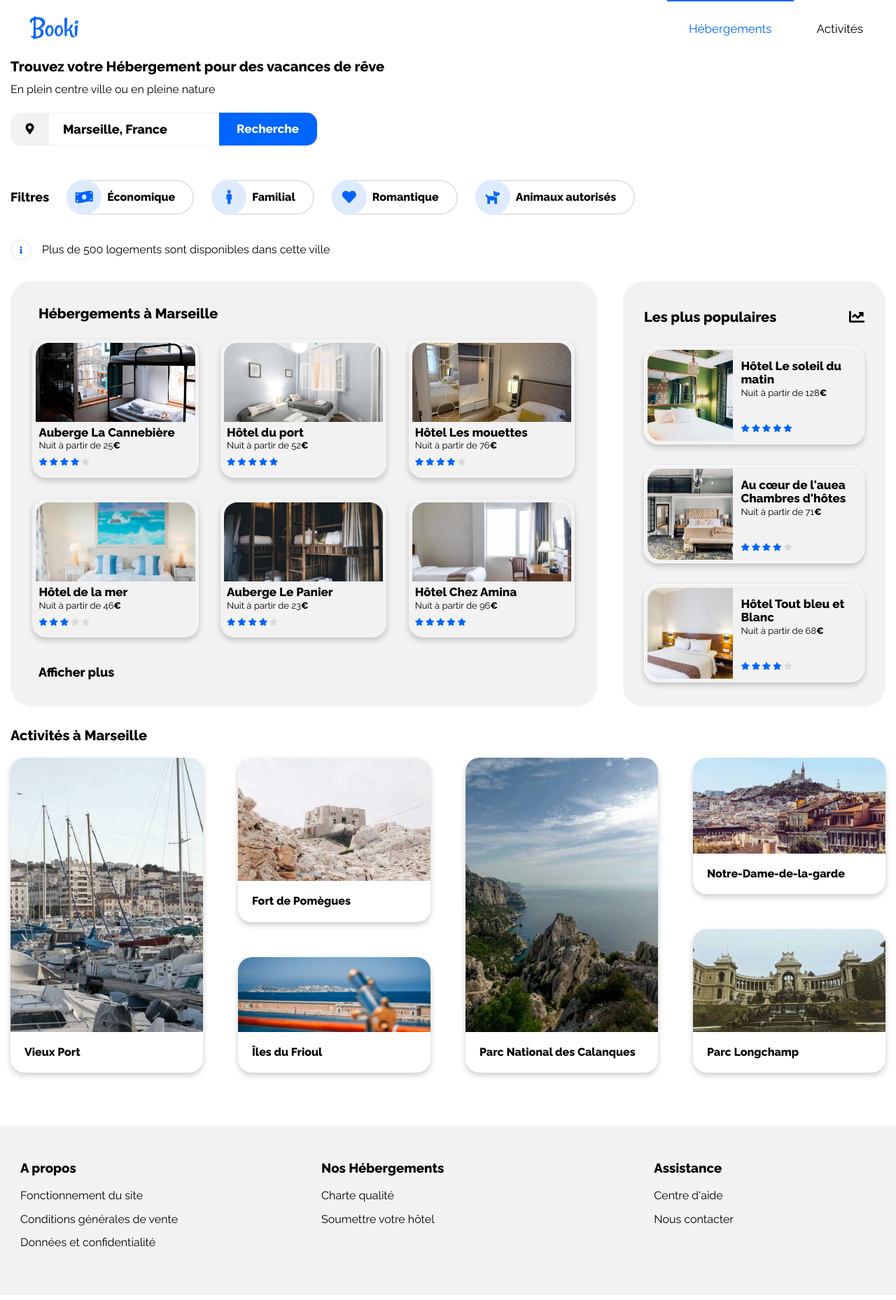
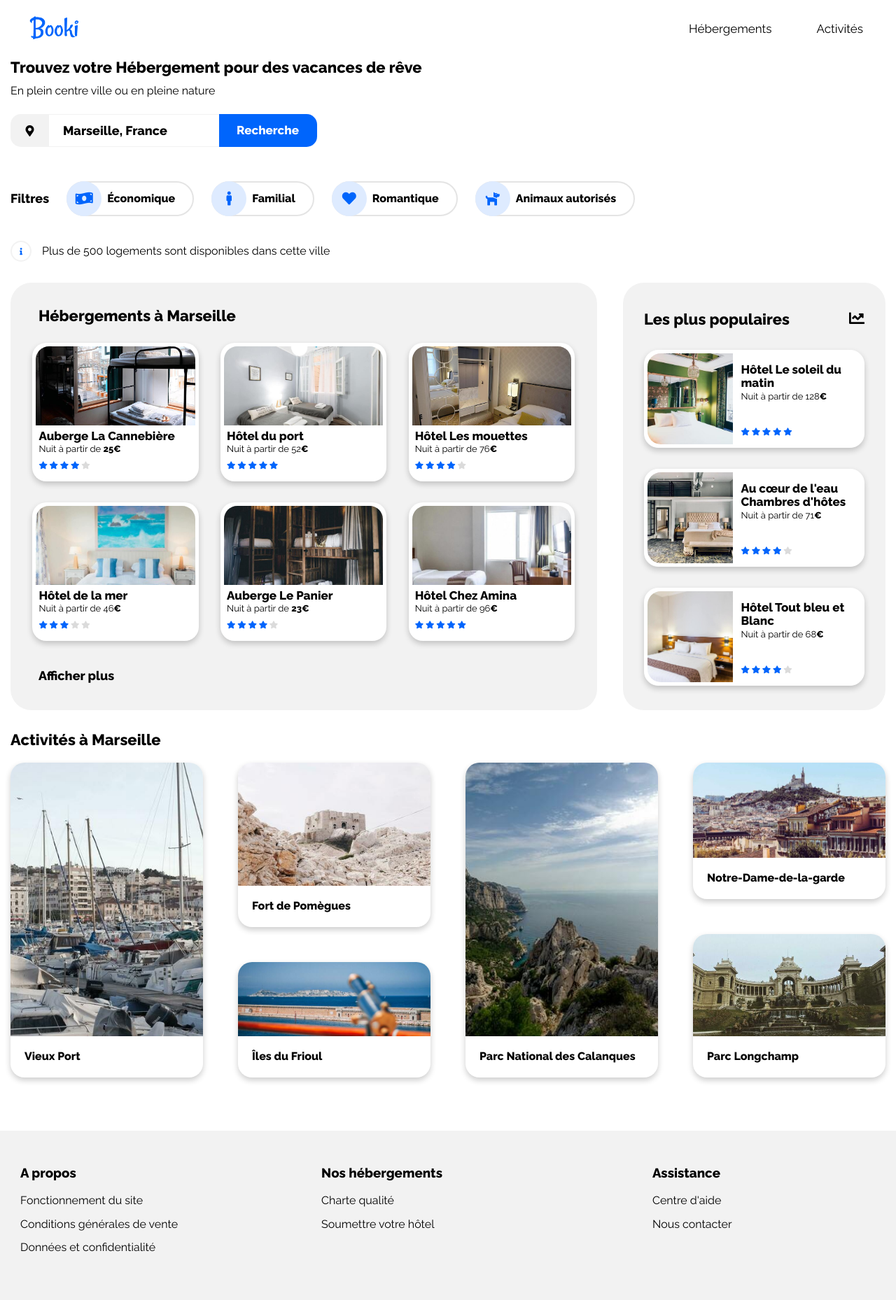
Before and after one commit to MichelYam/booki, a plain HTML site: page index.html in a window 1280 px wide. Shown: the whole page at 70% size. Drawn offline with Linux system fonts and the light colour scheme.

Commit message:
correction

```diff
--- a/css/style.css
+++ b/css/style.css
@@ -25,7 +25,7 @@ h2, h3 {
 }
 
 h2 {
-    font-size: 20px;
+    font-size: 22px;
 }
 
 p {
@@ -88,13 +88,14 @@ header .navbar .navbar-item a {
     font-weight: 500;
 }
 
+/*
 header .navbar .navbar-item.active {
     border-top: 2px solid #0065FC;
 }
 
 header .navbar .navbar-item.active a {
     color: #0065FC;
-}
+} */
 
 section {
     margin: 30px auto;
@@ -225,8 +226,8 @@ section {
 }
 
 .navbar-filter li:hover {
-    border: 2px solid #DEEBFF;
-    background-color: #DEEBFF;
+    border: 2px solid #EEF4FF;
+    background-color: #EEF4FF;
 }
 
 .navbar-filter li i {
@@ -312,6 +313,9 @@ section {
 .accommodation h2, .accommodation .accomodation-more {
     padding: 25px 20px 25px 40px;
     font-weight: bold;
+}
+
+.accommodation .accomodation-more {
     cursor: pointer;
 }
 
@@ -335,6 +339,7 @@ section {
     transition: 0.5s ease-in-out;
     -moz-transition: 0.5s ease-in-out;
     -webkit-transition: 0.5s ease-in-out;
+    background-color: #fff;
 }
 
 .accomodation-list .card:hover {
@@ -620,7 +625,7 @@ section {
 
     /* search */
     section {
-        padding: 20px;
+        padding: 11px;
         margin: 0;
     }
 
@@ -840,8 +845,6 @@ section {
         margin-bottom: 30px !important;
     }
 
-
-
     /* footer */
     .footer-content {
         display: flex;
--- a/index.html
+++ b/index.html
@@ -6,6 +6,8 @@
     <meta http-equiv="X-UA-Compatible" content="IE=edge">
     <meta name="viewport" content="width=device-width, initial-scale=1.0">
     <title>Booki</title>
+    <!-- favicon -->
+    <link rel="icon" href="images/logo/Booki.png" />
 
     <!-- font awesome -->
     <link rel="stylesheet" href="https://use.fontawesome.com/releases/v5.15.1/css/all.css"
@@ -30,7 +32,7 @@
             </a>
             <nav>
                 <ul class="navbar">
-                    <li class="navbar-item active">
+                    <li class="navbar-item">
                         <a href="#accomodations">Hébergements</a>
                     </li>
                     <li class="navbar-item">
@@ -40,8 +42,9 @@
             </nav>
         </div>
     </header>
-    <!--- Search -->
+    <!-- main content -->
     <main>
+        <!--- Search -->
         <section id="search">
             <div class="search">
                 <div class="search-title">
@@ -110,7 +113,7 @@
                                 </div>
                                 <div class="accomodation-container">
                                     <h3 class="accomodation-title">Auberge La Cannebière</h3>
-                                    <p class="accomodation-description">Nuit à partir de 25<span class="euro">€</span>
+                                    <p class="accomodation-description">Nuit à partir de <span class="euro">25€</span>
                                     </p>
                                     <div class="accomodation-notation">
                                         <i class="fas fa-star blue-star"></i>
@@ -186,7 +189,7 @@
                                 </div>
                                 <div class="accomodation-container">
                                     <h3 class="accomodation-title">Auberge Le Panier</h3>
-                                    <p class="accomodation-description">Nuit à partir de 23<span class="euro">€</span>
+                                    <p class="accomodation-description">Nuit à partir de <span class="euro">23€</span>
                                     </p>
                                     <div class="accomodation-notation">
                                         <i class="fas fa-star blue-star"></i>
@@ -257,7 +260,7 @@
                                 </div>
                                 <div class="accomodation-container">
                                     <div class="most-popular-description">
-                                        <h3 class="accomodation-title">Au cœur de l'auea Chambres d'hôtes</h3>
+                                        <h3 class="accomodation-title">Au cœur de l'eau Chambres d'hôtes</h3>
                                         <p class="accomodation-description">Nuit à partir de 71<span
                                                 class="euro">€</span>
                                         </p>
@@ -381,7 +384,7 @@
                 </ul>
             </div>
             <div class="footer-container">
-                <h3>Nos Hébergements</h3>
+                <h3>Nos hébergements</h3>
                 <ul>
                     <li><a href="#">Charte qualité</a></li>
                     <li><a href="#">Soumettre votre hôtel</a></li>
```
